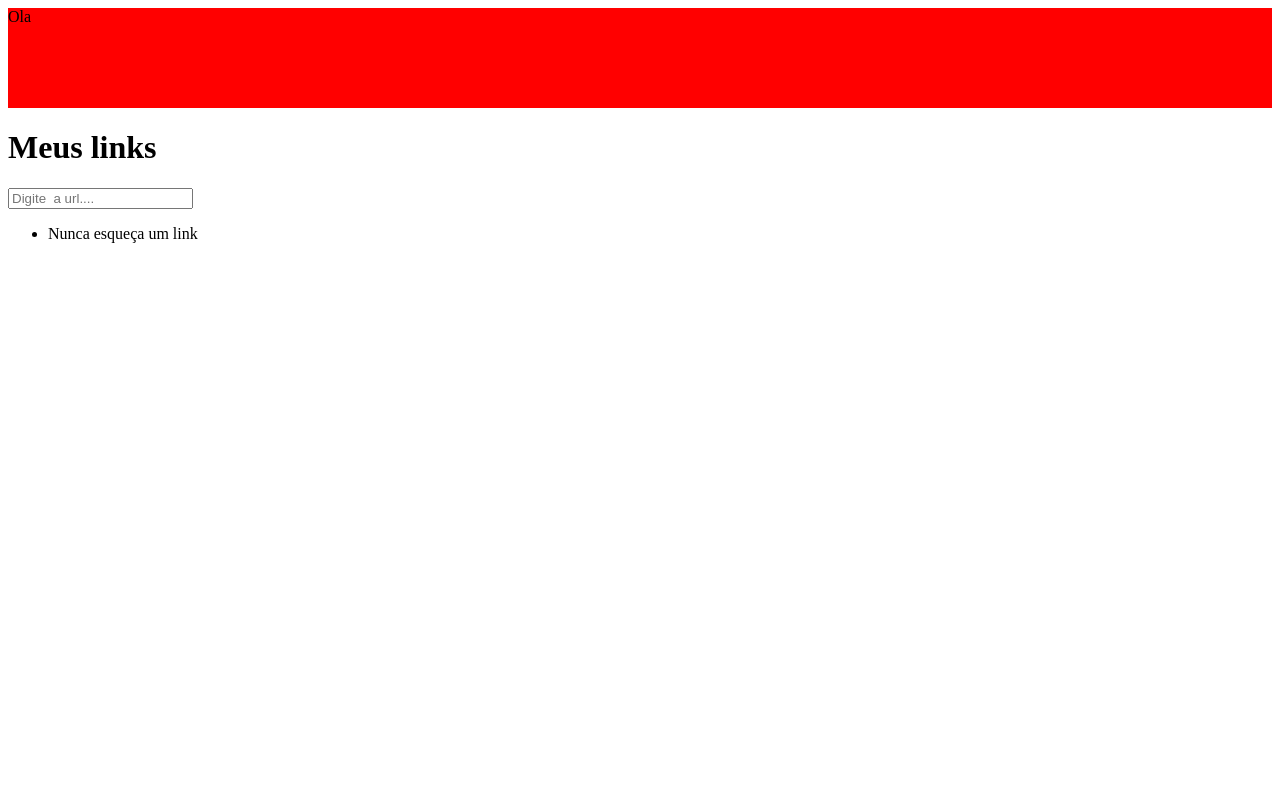
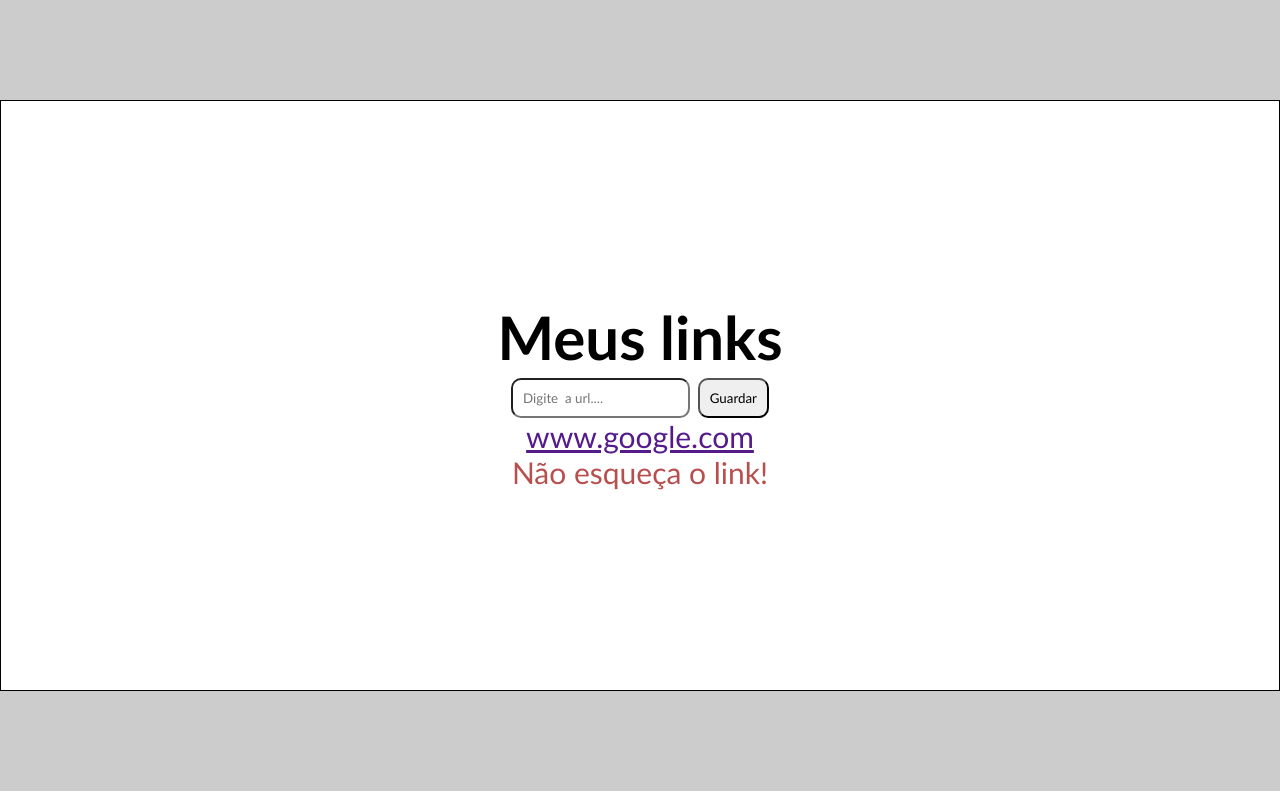
Before and after one commit to Chameison/Back-end_Avancado, a website: page aula09/public/index.html in a window 1280 px wide. Drawn offline with Linux system fonts and the light colour scheme.

Commit message:
aula09 i project

```diff
--- a/aula09/public/index.html
+++ b/aula09/public/index.html
@@ -5,19 +5,31 @@
     <meta http-equiv="X-UA-Compatible" content="IE=edge">
     <meta name="viewport" content="width=device-width, initial-scale=1.0">
     <title>Document</title>
-    <link rel="stylesheet" href="style.css">
-    <script src="scripts.js" defer></script>
+    <link rel="stylesheet" href="./style.css">
+    <script src="./scripts.js" defer></script>
 </head>
 <body>
-    <header style="background: red; height: 100px;"> Ola</header>
-    <h1>Meus links</h1>
-    <form>
-        <input type="text" placeholder="Digite  a url....">
-    </form>
+    <header class="cabecalho">
+        <h2> <img src=""></h2>
+    </header>
 
-    <ul>
-        <li>Nunca esqueça um link</li>
-    </ul>
+    <div class="container">
+        <h1>Meus links</h1>
+        <form action="">
+            <input type="text" placeholder="Digite  a url....">
+            <input type="submit" value="Guardar">
+        </form>
 
+        <ul>
+            <li><a href=""> www.google.com</a></li>
+        </ul>
+        <div class="aviso">
+            <p>Não esqueça o link!</p>
+        </div>
+    </div>
+
+    <footer class="footer">
+
+    </footer>
 </body>
 </html>
--- a/aula09/public/style.css
+++ b/aula09/public/style.css
@@ -0,0 +1,32 @@
+*{
+    margin: 0;
+    padding: 0;
+    box-sizing: border-box;
+    font-family: 'Gill Sans', 'Gill Sans MT', Calibri, 'Trebuchet MS', sans-serif;
+}
+header.cabecalho{
+    background-color: #ccc;
+    height: 100px;
+}
+footer.footer{
+    background-color: #ccc;
+    left: 0;
+    bottom: 0;
+    height: 100px;
+    flex-wrap: wrap;
+}
+
+div.container{
+    text-align: center;
+    border: 1px solid black;
+    font-size: 30px;
+    padding:200px 0px ;
+}
+div.container input{
+    padding: 10px;
+    /* background-color: rgba(0, 0, 0, 10); */
+    border-radius: 10px;
+}
+div.aviso p {
+    color: rgb(184, 79, 79);
+}
```
Also changed, not shown: aula09/package.json (added, +13 -0 lines), aula09/server.js (+22 -8 lines).
